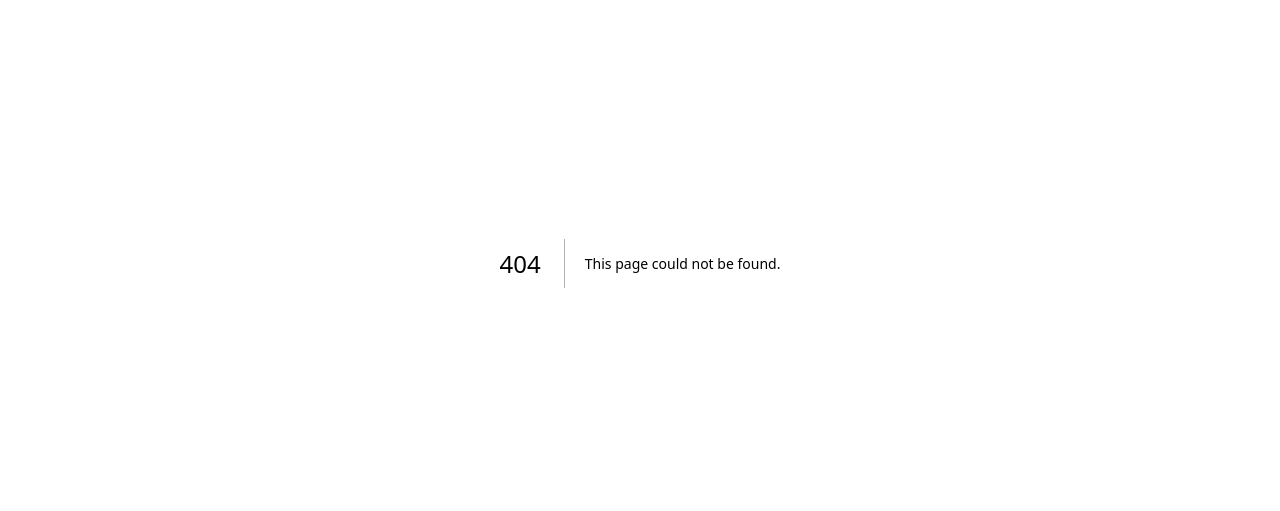
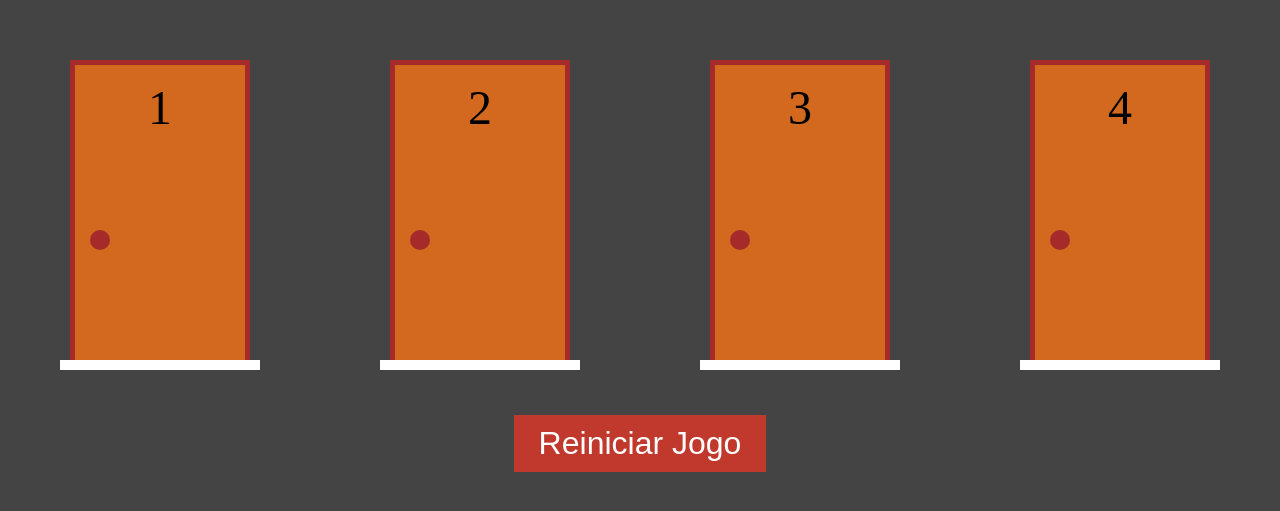
Before and after one commit to luciocarvalho10/curso-next, a Next.js app in the folder monty-hall/: page /jogo in a window 1280 px wide. Before the commit this address had no page. Shown: the part 137-648 px from the top of the page. Built offline with nearby package versions, Linux system fonts and the light colour scheme.

Commit message:
Componente Jogo e refatoracoes

```diff
--- /dev/null
+++ b/monty-hall/src/pages/jogo.tsx
@@ -0,0 +1,36 @@
+import styles from '@/styles/Jogo.module.css'
+import { useState } from 'react'
+import Link from 'next/link'
+
+import Porta from '@/components/Porta'
+
+import { criarPortas, atualizarPortas } from '@/functions/portas'
+
+export default function Home() {
+    const [portas, setPortas] = useState(criarPortas(4, 1))
+
+    function renderizarPortas() {
+        return portas.map(porta => (
+            <Porta
+                key={porta.numero}
+                porta={porta}
+                mudanca={novaPorta =>
+                    setPortas(atualizarPortas(portas, novaPorta))
+                }
+            />
+        ))
+    }
+
+    return (
+        <div id={styles.jogo}>
+            <div className={styles.portas}>
+                {renderizarPortas()}
+            </div>
+            <div className={styles.botoes}>
+                <Link href="/">
+                    <button>Reiniciar Jogo</button>
+                </Link>
+            </div>
+        </div>
+    )
+}
--- /dev/null
+++ b/monty-hall/src/styles/Jogo.module.css
@@ -0,0 +1,29 @@
+#jogo {
+    display: flex;
+    flex-direction: column;
+    justify-content: center;
+    align-items: center;
+    height: 100vh;
+}
+
+.portas {
+    display: flex;
+    align-self: stretch;
+    justify-content: space-around;
+    align-items: center;
+    flex-wrap: wrap;
+}
+
+.botoes {
+    display: flex;
+    justify-content: center;
+    margin-top: 40px;
+}
+
+.botoes button {
+    background-color: #c0392c;
+    color: #fff;
+    border: none;
+    padding: 10px 25px;
+    font-size: 2rem;
+}
```
Also changed, not shown: monty-hall/src/pages/index.tsx (+1 -18 lines).
